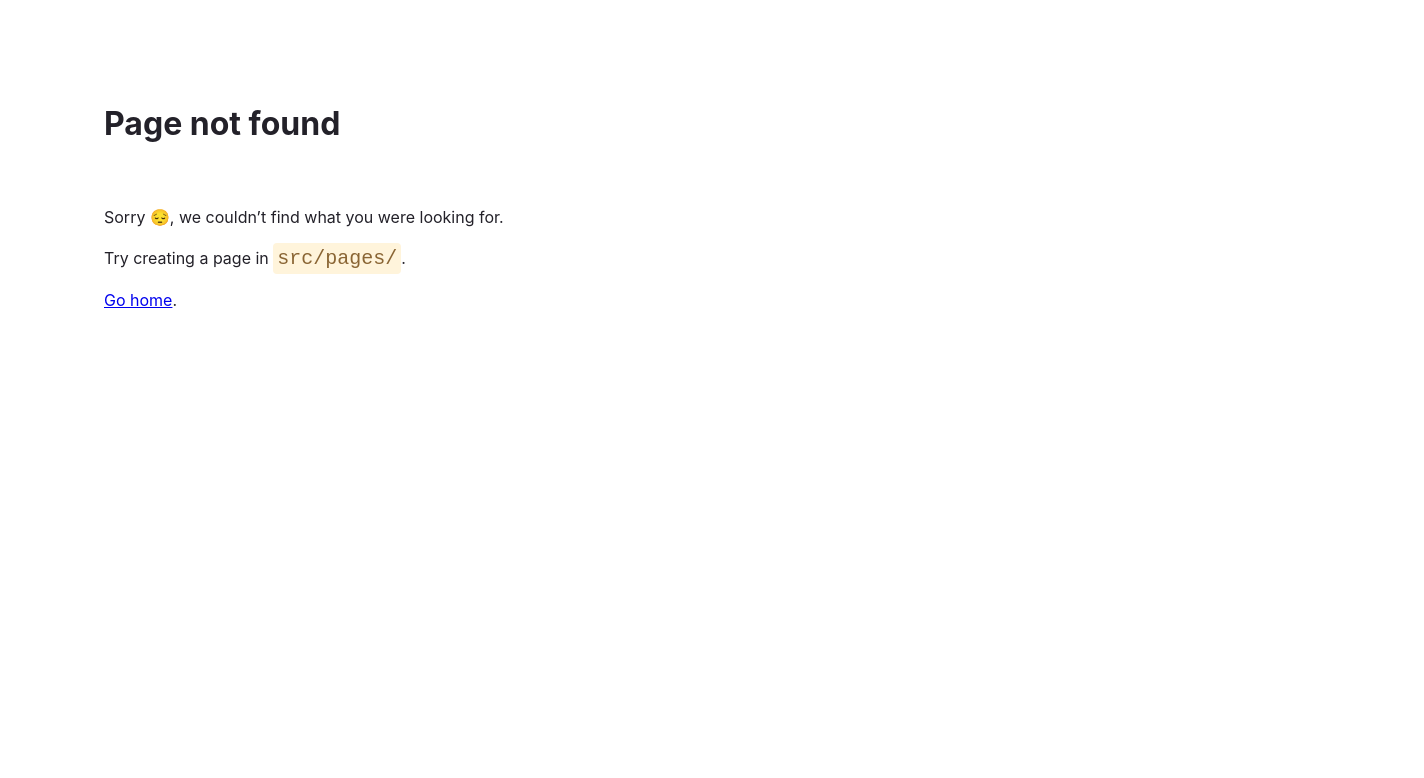
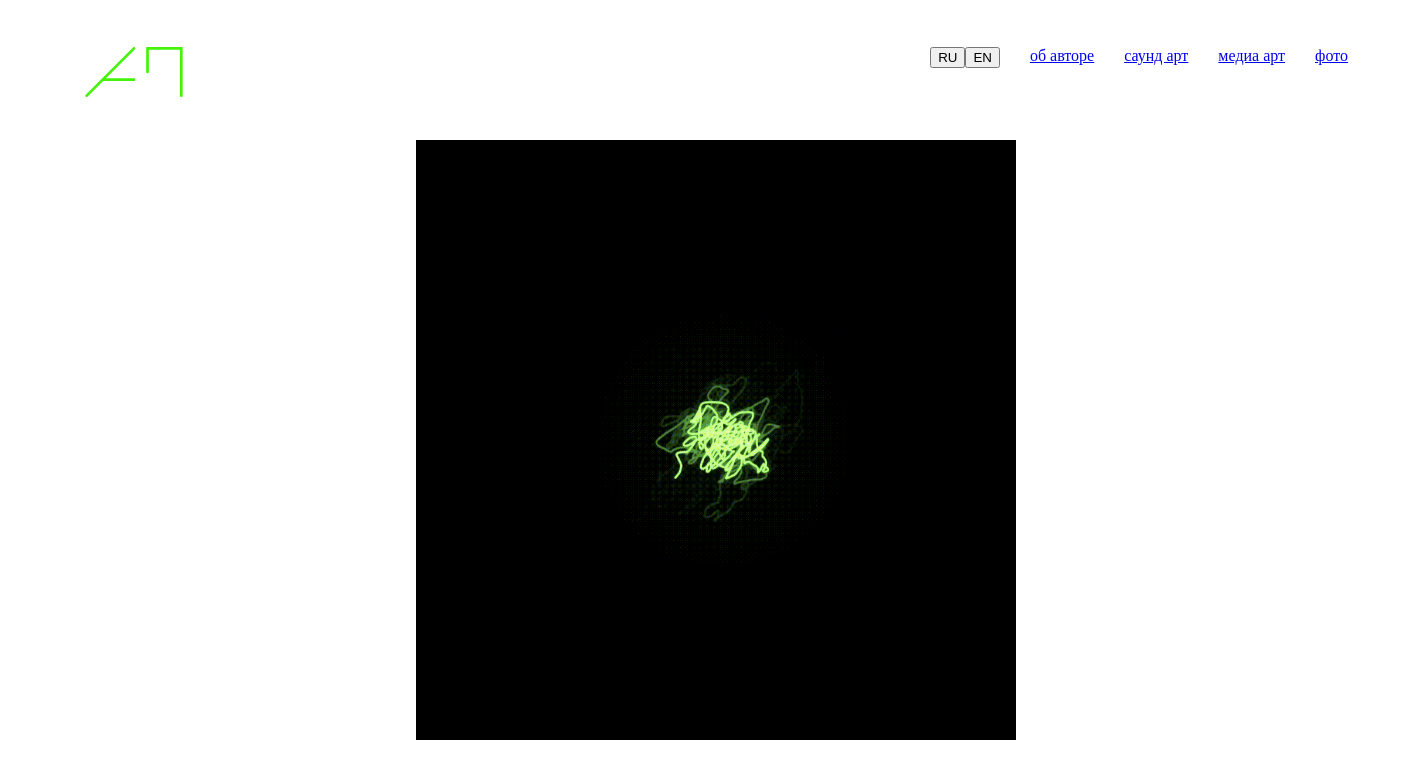
Before and after one commit to aysaY-OvO/Alexander_Pogrebnyak, a Gatsby site: page /main in a window 1280 px wide. Before the commit this address had no page. Shown: the whole page, 1424 px wide, since content can reach past the window. Built offline with nearby package versions, Linux system fonts and the light colour scheme; Gatsby itself is replaced by a stand-in of ours.

Commit message:
исправление сборки

```diff
--- a/src/pages/index.tsx
+++ b/src/pages/index.tsx
@@ -1,6 +1,6 @@
 import React from "react";
 import { styled } from "@mui/material";
-import MainPage from "./main/main";
+import MainPage from "./main";
 import { HeadFC } from "gatsby";
 import { theme } from '../theme/index';
 import { globalStyles } from "../theme/globalStyles";
--- a/src/pages/main/main.tsx
+++ b/src/pages/main.tsx
@@ -1,11 +1,26 @@
 import * as React from "react"
 import { graphql, useStaticQuery } from "gatsby";
-import Header from "../../components/header/header";
-import Image from "../../styled/ui/image";
-import { StyledContainer } from "../../styled/layout/container";
-import { ImageWrapper } from "./styled";
+import Header from "../components/header/header";
+import Image from "../styled/ui/image";
+import { StyledContainer } from "../styled/layout/container";
+import { styled } from "@mui/material";
 
 const MainPage: React.FC = () => {
+  const ImageWrapper = styled('div')`
+    display: flex;
+    align-items: center;
+    justify-content: center;
+    pointer-events: none;
+    user-select: none;
+
+    img {
+      pointer-events: none;
+      max-height: 600px;
+      max-width: 600px;
+    }
+  `;
+
+
   const gif = useStaticQuery(graphql`
       query {
         allDataJson {
```
Also changed, not shown: src/pages/main/styled.ts (deleted, +0 -15 lines).
